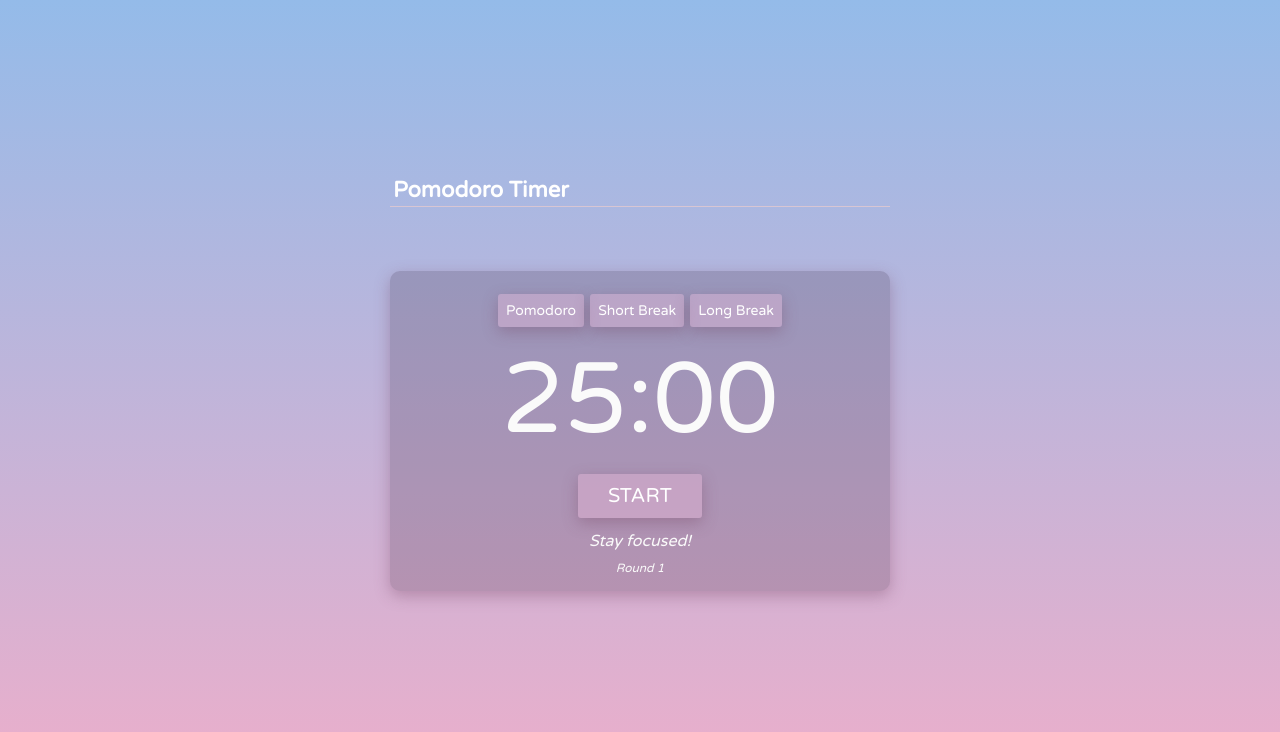
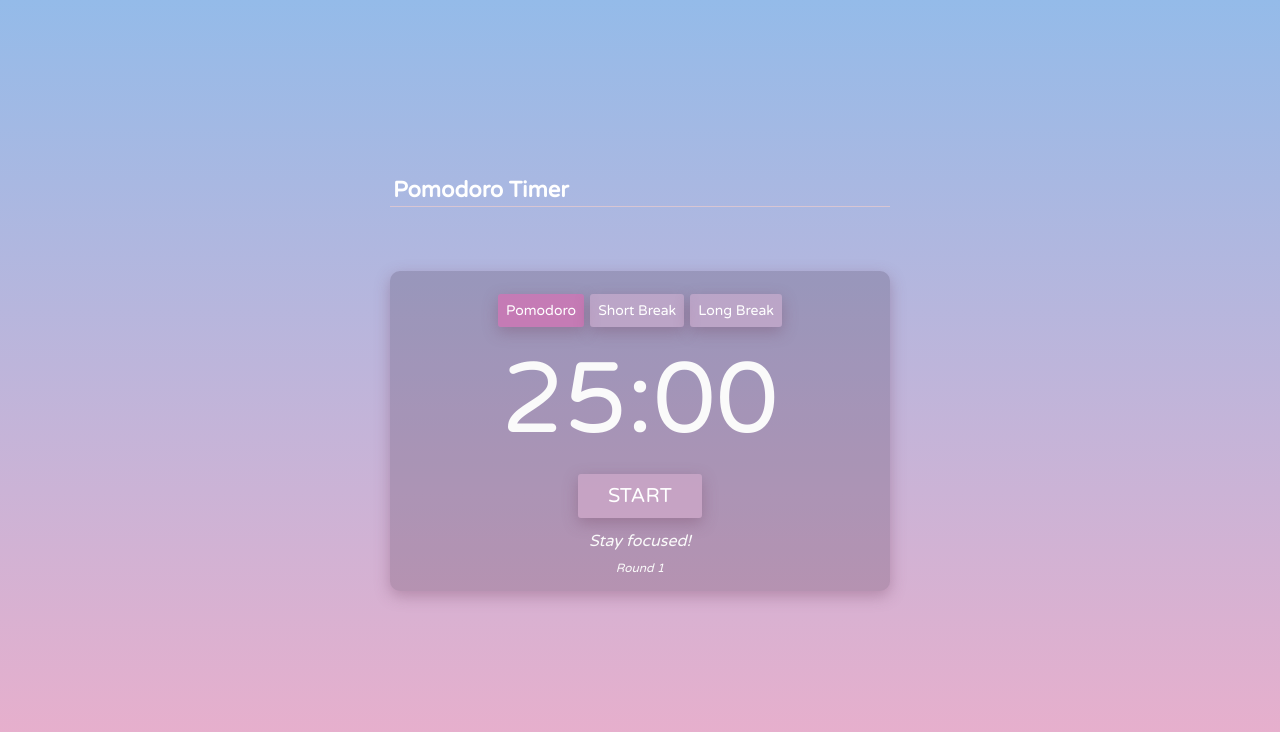
Before and after one commit to gizemnkorkmaz/pomodoro-timer, a React (Create React App) app: page / in a window 1280 px wide. Shown: the top 732 px of the page. Built offline with nearby package versions, Linux system fonts and the light colour scheme.

Commit message:
Add SelectRound props to Timer

```diff
--- a/src/components/Timer/Timer.jsx
+++ b/src/components/Timer/Timer.jsx
@@ -75,7 +75,12 @@ function Timer() {
 
   return (
     <div className={`${isTimerActive ? styles.timerActive : styles.container}`}>
-      <SelectRound selectRound={selectRound} />
+      <SelectRound
+        selectRound={selectRound}
+        isPomodoro={round === "pomodoro"}
+        isShortBreak={round === "shortBreak"}
+        isLongBreak={round === "longBreak"}
+      />
       <div className={styles.Timer}>{formattedTime}</div>
       <Button
         className={styles.startButton}
```
